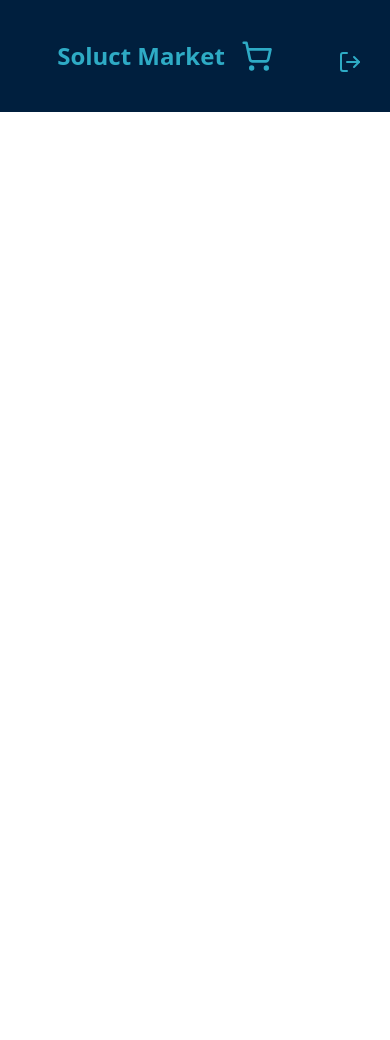
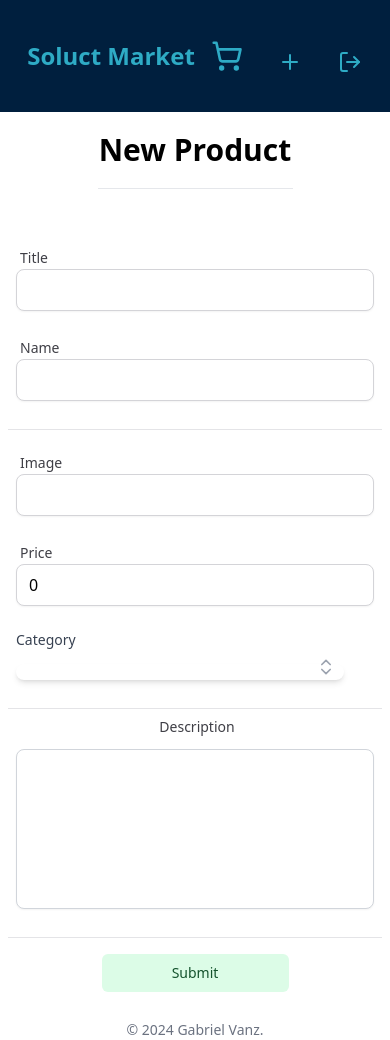
Before and after one commit to gabrielvanzz/soluct-market, a Vue app: page /new-product in a window 390 px wide. Before the commit this address had no page. Before the commit the page ends 844 px from the top, so only its background shows below. Built offline with nearby package versions, Linux system fonts and the light colour scheme; sample sign-in values are in the browser's storage.

Commit message:
[TSK-7] - feature:  Insert Product
Added the view and route
Finished the Responsive form

```diff
--- a/src/components/DropdownFilter.vue
+++ b/src/components/DropdownFilter.vue
@@ -32,7 +32,7 @@ const filter = (selectedItem: string) => {
         <MenuItem v-for="item in props.items" :key="item.value" as="div" v-slot="{ active }">
           <button
             :class="[
-              active ? 'bg-gray-500 text-white' : 'text-gray-900',
+              active ? 'bg-blue-100 text-blue-900' : 'text-soluct-dark-blue',
               'group flex w-full items-center rounded-md px-2 py-2 text-sm'
             ]"
             @click="filter(item.value)"
@@ -43,7 +43,7 @@ const filter = (selectedItem: string) => {
         <MenuItem v-slot="{ active }" as="div">
           <button
             :class="[
-              active ? 'bg-gray-500 text-white' : 'text-gray-900',
+              active ? 'bg-blue-100 text-blue-900' : 'text-soluct-dark-blue',
               'group flex w-full items-center rounded-md px-2 py-2 text-sm'
             ]"
             @click="filter('')"
--- a/src/components/HomeHeader.vue
+++ b/src/components/HomeHeader.vue
@@ -1,8 +1,14 @@
 <script setup lang="ts">
 import { useUserStore } from '@/stores/user'
-import { LogOut, ShoppingCart } from 'lucide-vue-next'
+import { LogOut, Plus, ShoppingCart } from 'lucide-vue-next'
+import ButtonComponent from './ButtonComponent.vue'
+import router from '@/router'
 
 const { logout } = useUserStore()
+
+const handleInsertProduct = () => {
+  router.push('/new-product')
+}
 </script>
 <template>
   <div class="top-0 flex h-28 w-full bg-soluct-dark-blue">
@@ -11,13 +17,20 @@ const { logout } = useUserStore()
     >
       <div class="grid w-full justify-between lg:grid-cols-3">
         <div class="col-start-2 flex items-center justify-center space-x-4 text-2xl lg:text-5xl">
-          <a href="#">Soluct Market</a>
+          <a href="/">Soluct Market</a>
           <ShoppingCart class="h-8 w-8 lg:mt-3 lg:h-14 lg:w-14" />
         </div>
         <div class="col-start-3 flex items-center justify-end">
-          <button @click="logout">
-            <LogOut class="mr-5 mt-3 h-10 w-10 rounded-lg p-2 hover:bg-zinc-50" />
-          </button>
+          <ButtonComponent @click="handleInsertProduct">
+            <Plus
+              class="mr-5 mt-3 h-10 w-10 rounded-lg p-2 text-soluct-light-blue hover:bg-zinc-50"
+            />
+          </ButtonComponent>
+          <ButtonComponent @click="logout">
+            <LogOut
+              class="mr-5 mt-3 h-10 w-10 rounded-lg p-2 text-soluct-light-blue hover:bg-zinc-50"
+            />
+          </ButtonComponent>
         </div>
       </div>
     </header>
--- a/src/router/index.ts
+++ b/src/router/index.ts
@@ -1,5 +1,4 @@
 import { createRouter, createWebHistory } from 'vue-router'
-import HomeView from '../views/HomeView.vue'
 import { useUserStore } from '@/stores/user'
 
 const router = createRouter({
@@ -8,12 +7,17 @@ const router = createRouter({
     {
       path: '/',
       name: 'home',
-      component: HomeView
+      component: () => import('../views/HomeProductView.vue')
     },
     {
       path: '/login',
       name: 'login',
       component: () => import('../views/LoginView.vue')
+    },
+    {
+      path: '/new-product',
+      name: 'newProduct',
+      component: () => import('../views/InsertProductView.vue')
     }
   ]
 })
--- /dev/null
+++ b/src/views/HomeProductView.vue
@@ -0,0 +1,81 @@
+<script setup lang="ts">
+import { parseCategories, type Product } from '@/utils/Product'
+import { onMounted, ref, watch } from 'vue'
+import ProductCard from '@/components/ProductCard.vue'
+import SelectOption from '@/components/SelectOption.vue'
+import DropdownFilter from '@/components/DropdownFilter.vue'
+
+import { ArrowDownUp, EyeIcon } from 'lucide-vue-next'
+import { getAllCategories, getProducts } from '@/services/productService'
+import { options, type SortBy } from '@/utils/ProductOptions'
+import ProductModal from '@/components/ProductModal.vue'
+import { useCategoryStore } from '@/stores/category'
+import { useProductStore } from '@/stores/product'
+
+const sortBy = ref<SortBy>('asc')
+const selectedOption = ref<string>('')
+const selectedCategory = ref<string>('')
+const selectedProduct = ref<Product>()
+const categoryStore = useCategoryStore()
+const productStore = useProductStore()
+
+const openModal = (product: Product) => {
+  selectedProduct.value = product
+}
+
+onMounted(() => {
+  getProducts().then(response => {
+    productStore.products = response.data
+  })
+  getAllCategories().then(response => {
+    categoryStore.categories = parseCategories(response.data)
+  })
+})
+
+const handleCloseModal = () => {
+  selectedProduct.value = undefined
+}
+
+const handleChangeSortBy = () => {
+  sortBy.value = sortBy.value === 'asc' ? 'desc' : 'asc'
+}
+
+const handleChangeCategory = (filter: string) => {
+  selectedCategory.value = filter
+}
+
+watch([sortBy, selectedOption, selectedCategory], () => {
+  getProducts(selectedOption.value, sortBy.value, selectedCategory.value).then(response => {
+    productStore.products = response.data
+  })
+})
+</script>
+
+<template>
+  <div class="mt-5">
+    <h1 class="text-center text-3xl font-bold">Products</h1>
+    <hr class="mx-auto my-5 w-1/2 lg:w-1/6" />
+    <div class="mr-5 flex w-full items-center justify-end gap-4 p-5">
+      <EyeIcon class="h-6 w-6" />
+      <SelectOption v-model="selectedOption" :options="options" class="w-1/4 lg:w-1/12" />
+      <DropdownFilter :items="categoryStore.categories" @filter="handleChangeCategory" />
+      <button @click="handleChangeSortBy" class="flex items-center justify-center px-4 py-2">
+        <ArrowDownUp class="h-6 w-6" />
+      </button>
+    </div>
+    <div class="flex items-center justify-end"></div>
+    <div class="flex flex-col justify-center lg:flex-row lg:flex-wrap">
+      <ProductCard
+        v-for="product in productStore.products"
+        @click="openModal(product)"
+        :product="product"
+        :key="product.id"
+      />
+      <ProductModal
+        :isOpen="!!selectedProduct"
+        :product="selectedProduct"
+        @update:isOpen="handleCloseModal"
+      />
+    </div>
+  </div>
+</template>
--- /dev/null
+++ b/src/views/InsertProductView.vue
@@ -0,0 +1,84 @@
+<script setup lang="ts">
+import ButtonComponent from '@/components/ButtonComponent.vue'
+import InputComponent from '@/components/InputComponent.vue'
+import SelectOption from '@/components/SelectOption.vue'
+import router from '@/router'
+import { insertProduct } from '@/services/productService'
+import { useCategoryStore } from '@/stores/category'
+import { useProductStore } from '@/stores/product'
+import { ref } from 'vue'
+
+const { categories } = useCategoryStore()
+
+const emptyState = {
+  name: '',
+  title: '',
+  description: '',
+  price: 0,
+  category: '',
+  image: ''
+}
+
+const { products } = useProductStore()
+
+const newProduct = ref(emptyState)
+
+const handleSubmit = () => {
+  insertProduct(newProduct.value).then(res => {
+    products.push(res.data)
+  })
+  router.push('/')
+  newProduct.value = emptyState
+}
+</script>
+
+<template>
+  <div class="mt-5">
+    <h1 class="text-center text-3xl font-bold">New Product</h1>
+    <hr class="mx-auto my-5 w-1/2 lg:w-1/6" />
+    <div class="flex items-center justify-center">
+      <form
+        class="mt-2 flex w-full flex-col gap-5 divide-y divide-zinc-200 p-2"
+        @submit.prevent="handleSubmit"
+      >
+        <div class="flex w-full flex-col items-center justify-center gap-3 p-2 lg:flex-row">
+          <InputComponent v-model="newProduct.title" label="Title" class="w-full lg:w-1/2" />
+          <InputComponent v-model="newProduct.name" label="Name" class="w-full lg:w-1/3" />
+        </div>
+        <div class="flex w-full flex-col items-center justify-center gap-3 p-2 lg:flex-row">
+          <InputComponent v-model="newProduct.image" label="Image" class="w-full lg:w-1/3" />
+          <InputComponent
+            v-model="newProduct.price"
+            label="Price"
+            type="number"
+            class="w-full lg:w-56"
+          />
+          <div class="flex w-full flex-col items-center justify-center lg:w-1/3 lg:flex-row">
+            <div class="mt-3 w-full">
+              <label for="category" class="block text-sm font-medium text-gray-700">Category</label>
+              <SelectOption v-model="newProduct.category" :options="categories" class="w-11/12" />
+            </div>
+          </div>
+        </div>
+        <div class="flex flex-col items-center justify-center gap-3 p-2">
+          <label for="description" class="ml-1 text-sm font-medium text-zinc-700"
+            >Description</label
+          >
+          <textarea
+            class="h-40 w-full resize-none rounded-lg border border-gray-300 p-2 shadow-sm outline-none lg:w-10/12"
+            v-model="newProduct.description"
+          />
+        </div>
+
+        <div class="flex flex-col items-center justify-center">
+          <ButtonComponent class="mt-4 flex w-1/2" type="submit" variant="primary"
+            >Submit</ButtonComponent
+          >
+        </div>
+      </form>
+    </div>
+  </div>
+  <footer class="mt-5 flex items-center justify-center">
+    <p class="text-sm text-gray-500">© 2024 Gabriel Vanz.</p>
+  </footer>
+</template>
```
